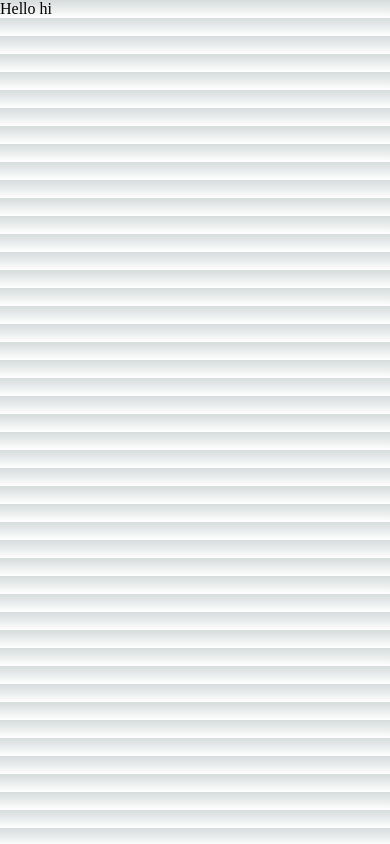
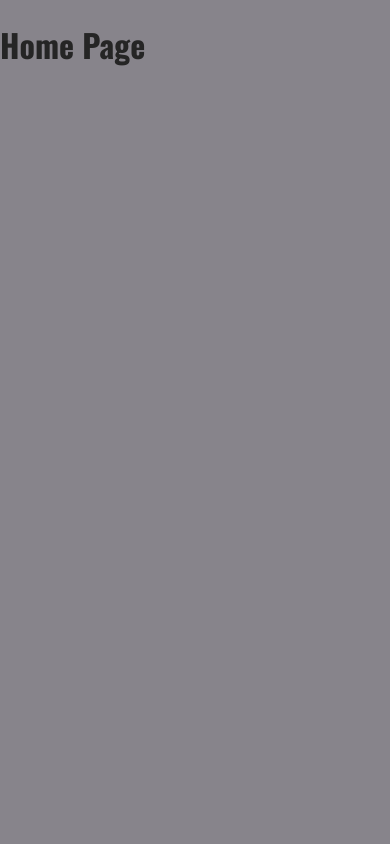
Before and after one commit to ashumsd7/next-blog-project, a Next.js app: page / in a window 390 px wide. Built offline with nearby package versions, Linux system fonts and the light colour scheme.

Commit message:
add css and post page

```diff
--- a/pages/index.js
+++ b/pages/index.js
@@ -1,21 +1,7 @@
-import Head from "next/head";
-import Image from "next/image";
-import { Inter } from "next/font/google";
-import styles from "@/styles/Home.module.css";
-import Link from "next/link";
-
 export default function Home() {
   return (
     <>
-      <Head>
-        <title>Create Next App</title>
-        <meta name="description" content="Generated by create next app" />
-        <meta name="viewport" content="width=device-width, initial-scale=1" />
-        <link rel="icon" href="/favicon.ico" />
-      </Head>
-      <main>
-        Hello <Link href={"/"}>hi</Link>
-      </main>
+      <h1>Home Page</h1>
     </>
   );
 }
--- a/styles/Home.module.css
+++ /dev/null
@@ -1,229 +0,0 @@
-.main {
-  display: flex;
-  flex-direction: column;
-  justify-content: space-between;
-  align-items: center;
-  padding: 6rem;
-  min-height: 100vh;
-}
-
-.description {
-  display: inherit;
-  justify-content: inherit;
-  align-items: inherit;
-  font-size: 0.85rem;
-  max-width: var(--max-width);
-  width: 100%;
-  z-index: 2;
-  font-family: var(--font-mono);
-}
-
-.description a {
-  display: flex;
-  justify-content: center;
-  align-items: center;
-  gap: 0.5rem;
-}
-
-.description p {
-  position: relative;
-  margin: 0;
-  padding: 1rem;
-  background-color: rgba(var(--callout-rgb), 0.5);
-  border: 1px solid rgba(var(--callout-border-rgb), 0.3);
-  border-radius: var(--border-radius);
-}
-
-.code {
-  font-weight: 700;
-  font-family: var(--font-mono);
-}
-
-.grid {
-  display: grid;
-  grid-template-columns: repeat(4, minmax(25%, auto));
-  max-width: var(--max-width);
-  width: 100%;
-}
-
-.card {
-  padding: 1rem 1.2rem;
-  border-radius: var(--border-radius);
-  background: rgba(var(--card-rgb), 0);
-  border: 1px solid rgba(var(--card-border-rgb), 0);
-  transition: background 200ms, border 200ms;
-}
-
-.card span {
-  display: inline-block;
-  transition: transform 200ms;
-}
-
-.card h2 {
-  font-weight: 600;
-  margin-bottom: 0.7rem;
-}
-
-.card p {
-  margin: 0;
-  opacity: 0.6;
-  font-size: 0.9rem;
-  line-height: 1.5;
-  max-width: 30ch;
-}
-
-.center {
-  display: flex;
-  justify-content: center;
-  align-items: center;
-  position: relative;
-  padding: 4rem 0;
-}
-
-.center::before {
-  background: var(--secondary-glow);
-  border-radius: 50%;
-  width: 480px;
-  height: 360px;
-  margin-left: -400px;
-}
-
-.center::after {
-  background: var(--primary-glow);
-  width: 240px;
-  height: 180px;
-  z-index: -1;
-}
-
-.center::before,
-.center::after {
-  content: "";
-  left: 50%;
-  position: absolute;
-  filter: blur(45px);
-  transform: translateZ(0);
-}
-
-.logo {
-  position: relative;
-}
-/* Enable hover only on non-touch devices */
-@media (hover: hover) and (pointer: fine) {
-  .card:hover {
-    background: rgba(var(--card-rgb), 0.1);
-    border: 1px solid rgba(var(--card-border-rgb), 0.15);
-  }
-
-  .card:hover span {
-    transform: translateX(4px);
-  }
-}
-
-@media (prefers-reduced-motion) {
-  .card:hover span {
-    transform: none;
-  }
-}
-
-/* Mobile */
-@media (max-width: 700px) {
-  .content {
-    padding: 4rem;
-  }
-
-  .grid {
-    grid-template-columns: 1fr;
-    margin-bottom: 120px;
-    max-width: 320px;
-    text-align: center;
-  }
-
-  .card {
-    padding: 1rem 2.5rem;
-  }
-
-  .card h2 {
-    margin-bottom: 0.5rem;
-  }
-
-  .center {
-    padding: 8rem 0 6rem;
-  }
-
-  .center::before {
-    transform: none;
-    height: 300px;
-  }
-
-  .description {
-    font-size: 0.8rem;
-  }
-
-  .description a {
-    padding: 1rem;
-  }
-
-  .description p,
-  .description div {
-    display: flex;
-    justify-content: center;
-    position: fixed;
-    width: 100%;
-  }
-
-  .description p {
-    align-items: center;
-    inset: 0 0 auto;
-    padding: 2rem 1rem 1.4rem;
-    border-radius: 0;
-    border: none;
-    border-bottom: 1px solid rgba(var(--callout-border-rgb), 0.25);
-    background: linear-gradient(
-      to bottom,
-      rgba(var(--background-start-rgb), 1),
-      rgba(var(--callout-rgb), 0.5)
-    );
-    background-clip: padding-box;
-    backdrop-filter: blur(24px);
-  }
-
-  .description div {
-    align-items: flex-end;
-    pointer-events: none;
-    inset: auto 0 0;
-    padding: 2rem;
-    height: 200px;
-    background: linear-gradient(
-      to bottom,
-      transparent 0%,
-      rgb(var(--background-end-rgb)) 40%
-    );
-    z-index: 1;
-  }
-}
-
-/* Tablet and Smaller Desktop */
-@media (min-width: 701px) and (max-width: 1120px) {
-  .grid {
-    grid-template-columns: repeat(2, 50%);
-  }
-}
-
-@media (prefers-color-scheme: dark) {
-  .vercelLogo {
-    filter: invert(1);
-  }
-
-  .logo {
-    filter: invert(1) drop-shadow(0 0 0.3rem #ffffff70);
-  }
-}
-
-@keyframes rotate {
-  from {
-    transform: rotate(360deg);
-  }
-  to {
-    transform: rotate(0deg);
-  }
-}
--- a/styles/globals.css
+++ b/styles/globals.css
@@ -1,107 +1,64 @@
-:root {
-  --max-width: 1100px;
-  --border-radius: 12px;
-  --font-mono: ui-monospace, Menlo, Monaco, "Cascadia Mono", "Segoe UI Mono",
-    "Roboto Mono", "Oxygen Mono", "Ubuntu Monospace", "Source Code Pro",
-    "Fira Mono", "Droid Sans Mono", "Courier New", monospace;
-
-  --foreground-rgb: 0, 0, 0;
-  --background-start-rgb: 214, 219, 220;
-  --background-end-rgb: 255, 255, 255;
-
-  --primary-glow: conic-gradient(
-    from 180deg at 50% 50%,
-    #16abff33 0deg,
-    #0885ff33 55deg,
-    #54d6ff33 120deg,
-    #0071ff33 160deg,
-    transparent 360deg
-  );
-  --secondary-glow: radial-gradient(
-    rgba(255, 255, 255, 1),
-    rgba(255, 255, 255, 0)
-  );
-
-  --tile-start-rgb: 239, 245, 249;
-  --tile-end-rgb: 228, 232, 233;
-  --tile-border: conic-gradient(
-    #00000080,
-    #00000040,
-    #00000030,
-    #00000020,
-    #00000010,
-    #00000010,
-    #00000080
-  );
-
-  --callout-rgb: 238, 240, 241;
-  --callout-border-rgb: 172, 175, 176;
-  --card-rgb: 180, 185, 188;
-  --card-border-rgb: 131, 134, 135;
-}
-
-@media (prefers-color-scheme: dark) {
-  :root {
-    --foreground-rgb: 255, 255, 255;
-    --background-start-rgb: 0, 0, 0;
-    --background-end-rgb: 0, 0, 0;
-
-    --primary-glow: radial-gradient(rgba(1, 65, 255, 0.4), rgba(1, 65, 255, 0));
-    --secondary-glow: linear-gradient(
-      to bottom right,
-      rgba(1, 65, 255, 0),
-      rgba(1, 65, 255, 0),
-      rgba(1, 65, 255, 0.3)
-    );
-
-    --tile-start-rgb: 2, 13, 46;
-    --tile-end-rgb: 2, 5, 19;
-    --tile-border: conic-gradient(
-      #ffffff80,
-      #ffffff40,
-      #ffffff30,
-      #ffffff20,
-      #ffffff10,
-      #ffffff10,
-      #ffffff80
-    );
-
-    --callout-rgb: 20, 20, 20;
-    --callout-border-rgb: 108, 108, 108;
-    --card-rgb: 100, 100, 100;
-    --card-border-rgb: 200, 200, 200;
-  }
-}
+@import url("https://fonts.googleapis.com/css2?family=Oswald:wght@700&family=Roboto&family=Source+Sans+Pro:wght@300&display=swap");
 
 * {
   box-sizing: border-box;
-  padding: 0;
-  margin: 0;
-}
-
-html,
-body {
-  max-width: 100vw;
-  overflow-x: hidden;
 }
 
 body {
-  color: rgb(var(--foreground-rgb));
-  background: linear-gradient(
-      to bottom,
-      transparent,
-      rgb(var(--background-end-rgb))
-    )
-    rgb(var(--background-start-rgb));
+  --color-grey-50: hsl(265, 55%, 96%);
+  --color-grey-100: hsl(265, 19%, 88%);
+  --color-grey-200: hsl(265, 7%, 70%);
+  --color-grey-300: hsl(265, 6%, 66%);
+  --color-grey-400: hsl(265, 4%, 57%);
+  --color-grey-500: hsl(265, 3%, 53%);
+  --color-grey-600: hsl(265, 4%, 42%);
+  --color-grey-700: hsl(265, 4%, 31%);
+  --color-grey-800: hsl(276, 5%, 20%);
+  --color-grey-900: hsl(280, 5%, 13%);
+
+  --color-primary-50: #c8b3ce;
+  --color-primary-100: #a07aaa;
+  --color-primary-200: #884c97;
+  --color-primary-300: #843897;
+  --color-primary-400: #732392;
+  --color-primary-500: #5a097a;
+  --color-primary-600: #480264;
+  --color-primary-700: #3d0264;
+
+  --color-success-100: #a2f0bc;
+  --color-success-500: #12bd4b;
+
+  --color-error-100: #f1acc9;
+  --color-error-500: #a10c4a;
+
+  --size-1: 0.25rem;
+  --size-2: 0.5rem;
+  --size-3: 0.75rem;
+  --size-4: 1rem;
+  --size-5: 1.25rem;
+  --size-6: 1.5rem;
+  --size-8: 2rem;
+  --size-16: 4rem;
+  --size-20: 5rem;
+  --size-40: 10rem;
+
+  margin: 0;
+  background-color: var(--color-grey-500);
+  color: #252525;
+  font-family: "Roboto", sans-serif;
+}
+
+h1,
+h2,
+h3 {
+  font-family: "Oswald", "Roboto", sans-serif;
 }
 
 a {
-  color: inherit;
   text-decoration: none;
 }
 
-@media (prefers-color-scheme: dark) {
-  html {
-    color-scheme: dark;
-  }
+button {
+  font: inherit;
+  cursor: pointer;
 }
```
